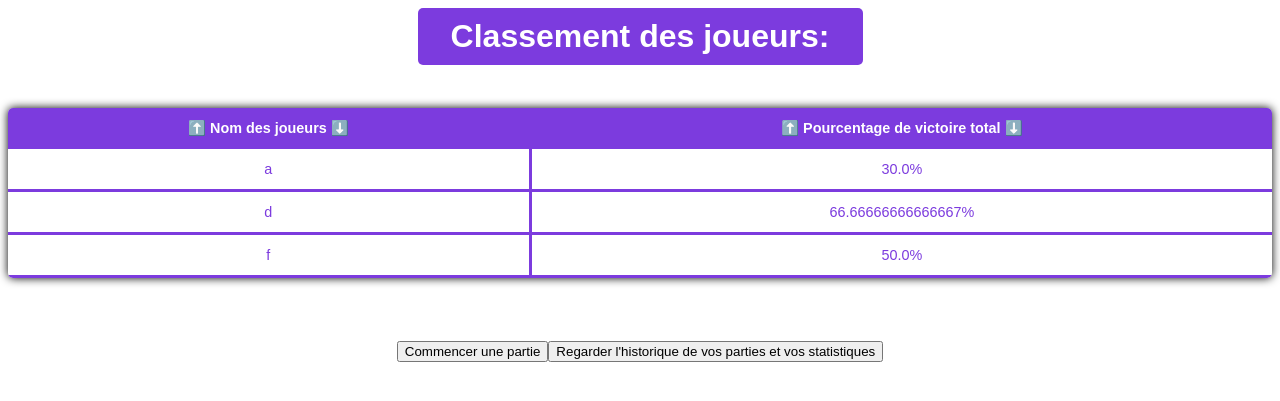
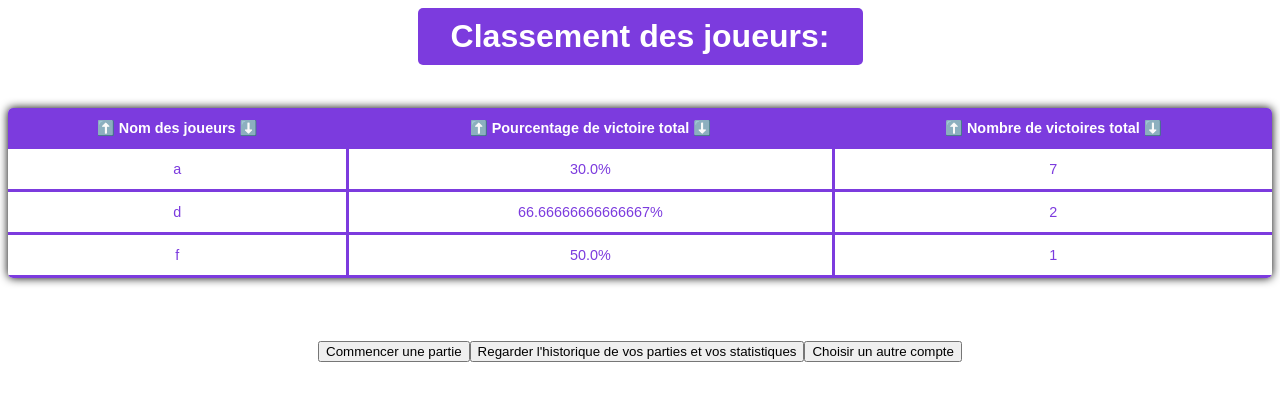
Before and after one commit to TimeoBlondeleauDubois/Pendu-site-avec-base-de-donnee, a Flask app: page /classement in a window 1280 px wide. Shown: the top 401 px of the page. Run offline with Flask 3, Linux system fonts and the light colour scheme; data comes from the database, SQL or seed files in the repository; both versions use the stored data as it was after the commit.

Commit message:
recuperation du nombre de victoire total + facile + moyen + difficile

```diff
--- a/app.py
+++ b/app.py
@@ -321,7 +321,8 @@ def get_classement_data(sort_key):
         if sort_key == 'nom_asc':
             cursor.execute("""
                 SELECT Nom_Utilisateur,
-                    SUM(CASE WHEN Resultat = 'Gagné' THEN 1 ELSE 0 END) * 100.0 / COUNT(*) as Pourcentage_Victoires
+                    SUM(CASE WHEN Resultat = 'Gagné' THEN 1 ELSE 0 END) * 100.0 / COUNT(*) as Pourcentage_Victoires,
+                    (SUM(Gagne_Facile)+SUM(Gagne_Moyen)+SUM(Gagne_Difficile)) as Victoires_total
                 FROM Partie
                 JOIN User ON Partie.User_Id = User.US_Id
                 GROUP BY Nom_Utilisateur
@@ -330,7 +331,8 @@ def get_classement_data(sort_key):
         elif sort_key == 'nom_desc':
             cursor.execute("""
                 SELECT Nom_Utilisateur,
-                    SUM(CASE WHEN Resultat = 'Gagné' THEN 1 ELSE 0 END) * 100.0 / COUNT(*) as Pourcentage_Victoires
+                    SUM(CASE WHEN Resultat = 'Gagné' THEN 1 ELSE 0 END) * 100.0 / COUNT(*) as Pourcentage_Victoires,
+                    (SUM(Gagne_Facile)+SUM(Gagne_Moyen)+SUM(Gagne_Difficile)) as Victoires_total
                 FROM Partie
                 JOIN User ON Partie.User_Id = User.US_Id
                 GROUP BY Nom_Utilisateur
@@ -339,7 +341,8 @@ def get_classement_data(sort_key):
         elif sort_key == 'victoire_asc':
             cursor.execute("""
                 SELECT Nom_Utilisateur,
-                    SUM(CASE WHEN Resultat = 'Gagné' THEN 1 ELSE 0 END) * 100.0 / COUNT(*) as Pourcentage_Victoires
+                    SUM(CASE WHEN Resultat = 'Gagné' THEN 1 ELSE 0 END) * 100.0 / COUNT(*) as Pourcentage_Victoires,
+                    (SUM(Gagne_Facile)+SUM(Gagne_Moyen)+SUM(Gagne_Difficile)) as Victoires_total
                 FROM Partie
                 JOIN User ON Partie.User_Id = User.US_Id
                 GROUP BY Nom_Utilisateur
@@ -348,12 +351,112 @@ def get_classement_data(sort_key):
         elif sort_key == 'victoire_desc':
             cursor.execute("""
                 SELECT Nom_Utilisateur,
-                    SUM(CASE WHEN Resultat = 'Gagné' THEN 1 ELSE 0 END) * 100.0 / COUNT(*) as Pourcentage_Victoires
+                    SUM(CASE WHEN Resultat = 'Gagné' THEN 1 ELSE 0 END) * 100.0 / COUNT(*) as Pourcentage_Victoires,
+                    (SUM(Gagne_Facile)+SUM(Gagne_Moyen)+SUM(Gagne_Difficile)) as Victoires_total
                 FROM Partie
                 JOIN User ON Partie.User_Id = User.US_Id
                 GROUP BY Nom_Utilisateur
                 ORDER BY Pourcentage_Victoires ASC;
             """)
+        elif sort_key == 'nombre_de_victoire_total_facile_asc':
+            cursor.execute("""
+                SELECT Nom_Utilisateur,
+                    SUM(CASE WHEN Resultat = 'Gagné' THEN 1 ELSE 0 END) * 100.0 / COUNT(*) as Pourcentage_Victoires,
+                    SUM(Gagne_Facile) as Victoires_Faciles
+                FROM
+                    Partie
+                JOIN
+                    User ON Partie.User_Id = User.US_Id
+                GROUP BY
+                    User.Nom_Utilisateur
+                ORDER BY
+                    Victoires_Faciles DESC;
+            """)
+        elif sort_key == 'nombre_de_victoire_total_facile_desc':
+            cursor.execute("""
+                SELECT Nom_Utilisateur,
+                    SUM(CASE WHEN Resultat = 'Gagné' THEN 1 ELSE 0 END) * 100.0 / COUNT(*) as Pourcentage_Victoires,
+                    SUM(Gagne_Facile) as Victoires_Faciles
+                FROM
+                    Partie
+                JOIN
+                    User ON Partie.User_Id = User.US_Id
+                GROUP BY
+                    User.Nom_Utilisateur
+                ORDER BY
+                    Victoires_Faciles ASC;
+            """)
+        elif sort_key == 'nombre_de_victoire_total_moyen_asc':
+            cursor.execute("""
+                SELECT Nom_Utilisateur,
+                    SUM(CASE WHEN Resultat = 'Gagné' THEN 1 ELSE 0 END) * 100.0 / COUNT(*) as Pourcentage_Victoires,
+                    SUM(Gagne_Moyen) as Victoires_Moyen
+                FROM
+                    Partie
+                JOIN
+                    User ON Partie.User_Id = User.US_Id
+                GROUP BY
+                    User.Nom_Utilisateur
+                ORDER BY
+                    Victoires_Moyen DESC;
+            """)
+        elif sort_key == 'nombre_de_victoire_total_moyen_desc':
+            cursor.execute("""
+                SELECT Nom_Utilisateur,
+                    SUM(CASE WHEN Resultat = 'Gagné' THEN 1 ELSE 0 END) * 100.0 / COUNT(*) as Pourcentage_Victoires,
+                    SUM(Gagne_Moyen) as Victoires_Moyen
+                FROM
+                    Partie
+                JOIN
+                    User ON Partie.User_Id = User.US_Id
+                GROUP BY
+                    User.Nom_Utilisateur
+                ORDER BY
+                    Victoires_Moyen ASC;
+            """)
+        elif sort_key == 'nombre_de_victoire_total_difficile_desc':
+            cursor.execute("""
+                SELECT Nom_Utilisateur,
+                    SUM(CASE WHEN Resultat = 'Gagné' THEN 1 ELSE 0 END) * 100.0 / COUNT(*) as Pourcentage_Victoires,
+                    SUM(Gagne_Difficile) as Victoires_Difficile
+                FROM
+                    Partie
+                JOIN
+                    User ON Partie.User_Id = User.US_Id
+                GROUP BY
+                    User.Nom_Utilisateur
+                ORDER BY
+                    Victoires_Difficile ASC;
+            """)
+        elif sort_key == 'nombre_de_victoire_total_desc':
+            cursor.execute("""
+                SELECT Nom_Utilisateur,
+                    SUM(CASE WHEN Resultat = 'Gagné' THEN 1 ELSE 0 END) * 100.0 / COUNT(*) as Pourcentage_Victoires,
+                    (SUM(Gagne_Facile)+SUM(Gagne_Moyen)+SUM(Gagne_Difficile)) as Victoires_total
+                FROM
+                    Partie
+                JOIN
+                    User ON Partie.User_Id = User.US_Id
+                GROUP BY
+                    User.Nom_Utilisateur
+                ORDER BY
+                    Victoires_total ASC;
+            """)
+        elif sort_key == 'nombre_de_victoire_total_asc':
+            cursor.execute("""
+                SELECT Nom_Utilisateur,
+                    SUM(CASE WHEN Resultat = 'Gagné' THEN 1 ELSE 0 END) * 100.0 / COUNT(*) as Pourcentage_Victoires,
+                    (SUM(Gagne_Facile)+SUM(Gagne_Moyen)+SUM(Gagne_Difficile)) as Victoires_total
+                FROM
+                    Partie
+                JOIN
+                    User ON Partie.User_Id = User.US_Id
+                GROUP BY
+                    User.Nom_Utilisateur
+                ORDER BY
+                    Victoires_total DESC;
+            """)
+
 
         classement_data = cursor.fetchall()
 
@@ -362,9 +465,10 @@ def get_classement_data(sort_key):
 
 @app.route('/classement', methods=['GET', 'POST'])
 def classement():
-    sort_key = request.form.get('sort_key', 'nom_asc') #Par défaut
+    sort_key = request.form.get('sort_key', 'nom_asc') # Par défaut
     classement_data = get_classement_data(sort_key)
     return render_template('classement.html', classement_data=classement_data, sort_key=sort_key)
+
 
 
 
--- a/templates/classement.html
+++ b/templates/classement.html
@@ -26,16 +26,23 @@
                             Pourcentage de victoire total
                             <button type="submit" name="sort_key" value="victoire_desc">⬇️</button>
                         </th>
+                        <th>
+                            <button type="submit" name="sort_key" value="nombre_de_victoire_total_asc">⬆️</button>
+                            Nombre de victoires total
+                            <button type="submit" name="sort_key" value="nombre_de_victoire_total_desc">⬇️</button>
+                        </th>
                     </tr>
                 </thead>
                 <tbody>
-                    {% for user, pourcentage in classement_data %}
+                    {% for user, pourcentage, nombre_de_victoire_total_desc in classement_data %}
                     <tr>
                         <td>{{ user }}</td>
                         <td>{{ pourcentage }}%</td>
+                        <td>{{ nombre_de_victoire_total_desc }}</td>
                     </tr>
                     {% endfor %}
                 </tbody>
+
             </table>
         </form>
     </div>
@@ -47,6 +54,10 @@
         <a href="/historique">
             <input type="button" value="Regarder l'historique de vos parties et vos statistiques" />
         </a>
+        <br>
+        <a href="/">
+            <input type="button" value="Choisir un autre compte" />
+        </a>
     </div>
 </body>
 </html>
```
Also changed, not shown: Pendu.db.
